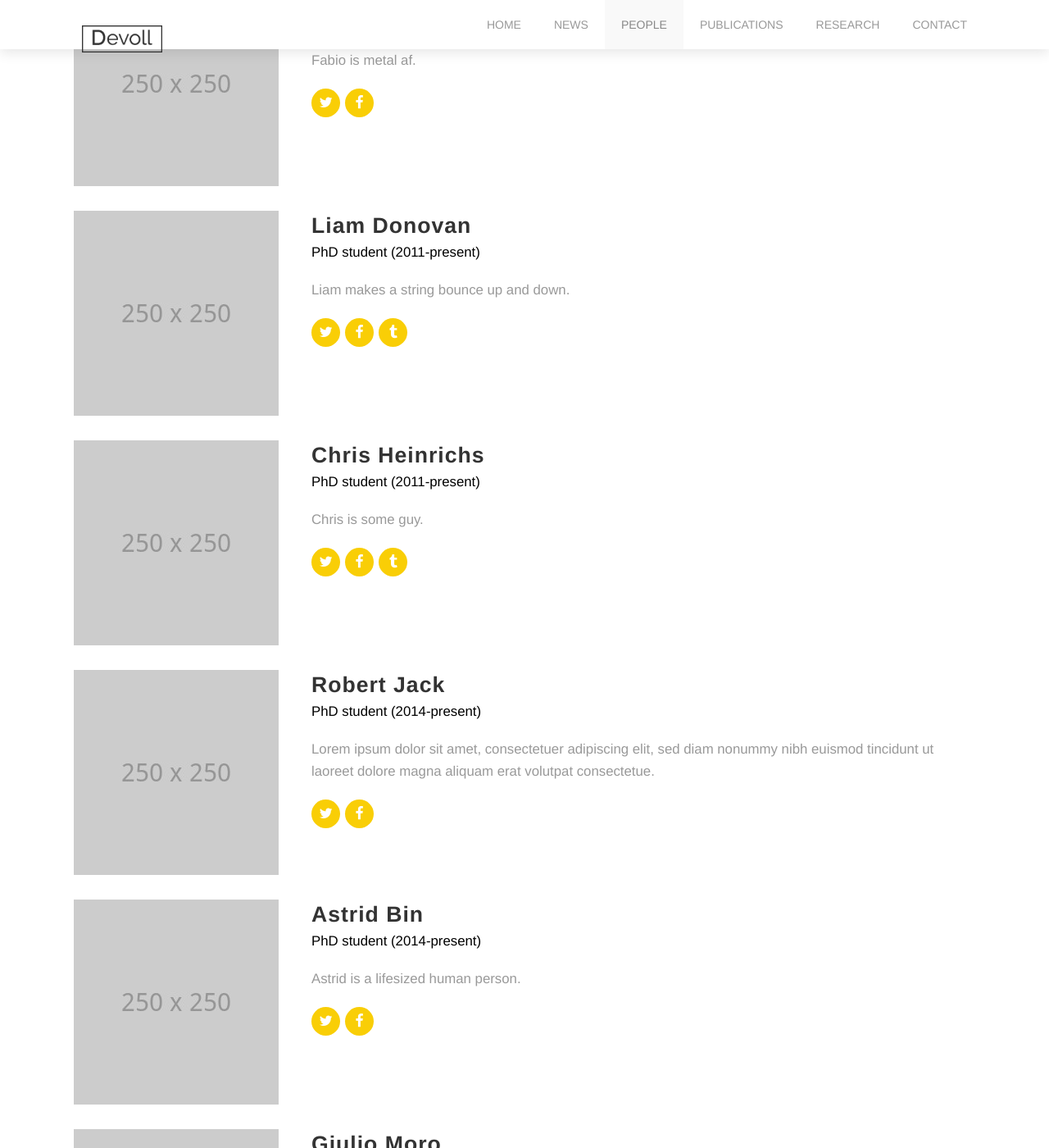
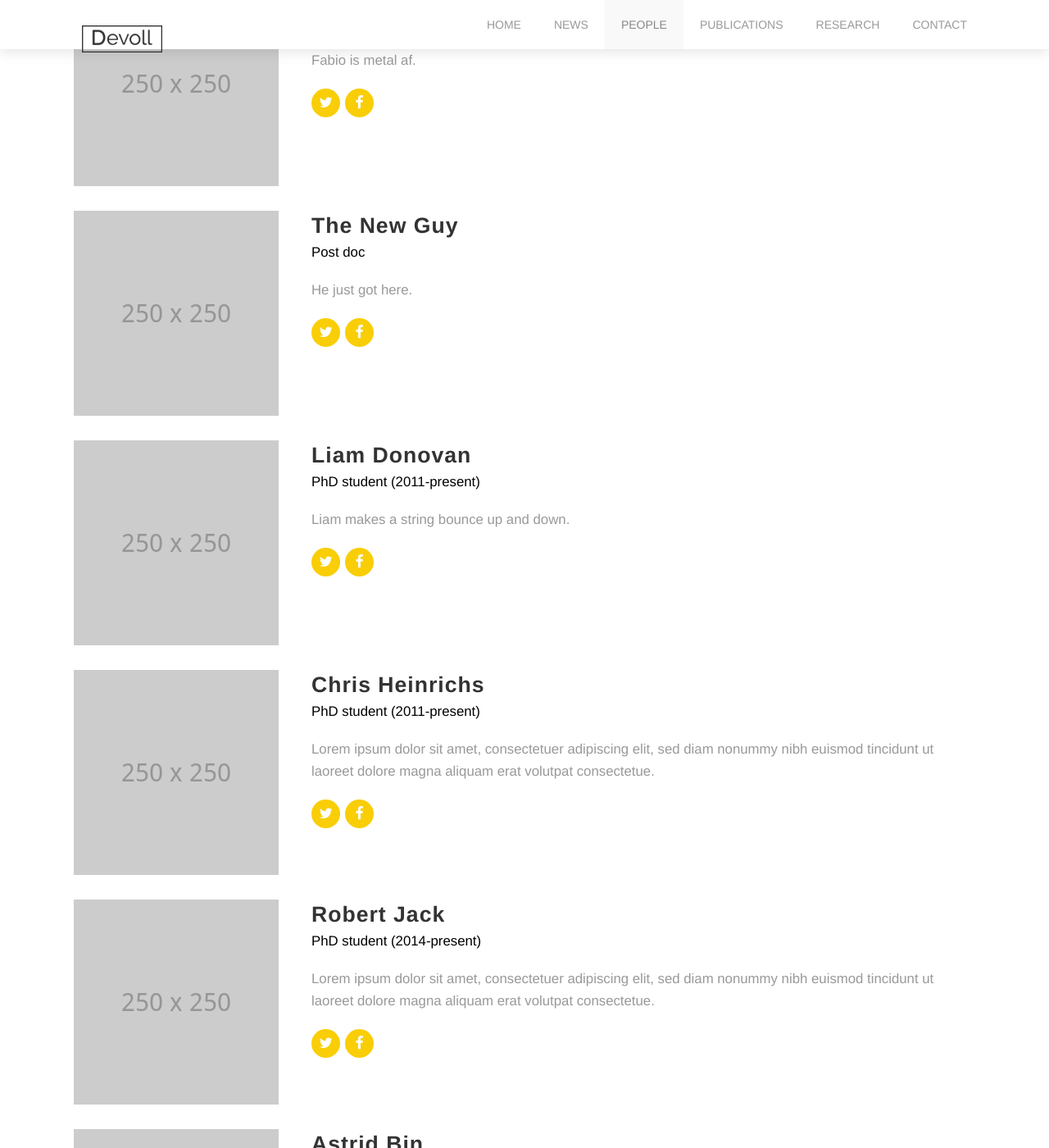
Before and after one commit to disastrid/instruments_lab, a Jekyll site: the page built from docs/people/index.html, in a window 1280 px wide and 1400 px high, scrolled down 1140 px. Shown: the whole window at 82% size. Built offline with Jekyll 4.4.1, drawn with Linux system fonts in a browser that asks for light colours.

Commit message:
adjusted data for members and collaborators

```diff
--- a/docs/_data/members.yml
+++ b/docs/_data/members.yml
@@ -22,6 +22,16 @@
       icon: facebook
   desc:
     Fabio is metal af.
+- avatar: ../images/stock/member-4.jpg
+  name: The New Guy
+  position: Post doc
+  socials:
+    - link: http://twitter.com
+      icon: twitter
+    - link: http://facebook.com
+      icon: facebook
+  desc:
+    He just got here.
 - avatar: ../images/stock/member-1.jpg
   name: Liam Donovan
   position: PhD student (2011-present)
@@ -30,8 +40,6 @@
       icon: twitter
     - link: http://facebook.com
       icon: facebook
-    - link: http://tumblr.com
-      icon: tumblr
   desc:
     Liam makes a string bounce up and down.
 - avatar: ../images/stock/member-1.jpg
@@ -42,10 +50,8 @@
       icon: twitter
     - link: http://facebook.com
       icon: facebook
-    - link: http://tumblr.com
-      icon: tumblr
   desc:
-    Chris is some guy.
+    Lorem ipsum dolor sit amet, consectetuer adipiscing elit, sed diam nonummy nibh euismod tincidunt ut laoreet dolore magna aliquam erat volutpat consectetue.
 - avatar: ../images/stock/member-4.jpg
   name: Robert Jack
   position: PhD student (2014-present)
@@ -64,6 +70,8 @@
       icon: twitter
     - link: http://facebook.com
       icon: facebook
+    - link: http://github.com
+      icon: github
   desc:
     Astrid is a lifesized human person.
 - avatar: ../images/stock/member-4.jpg
```
Also changed, not shown: docs/_data/collabs.yml (+8 -20 lines).
